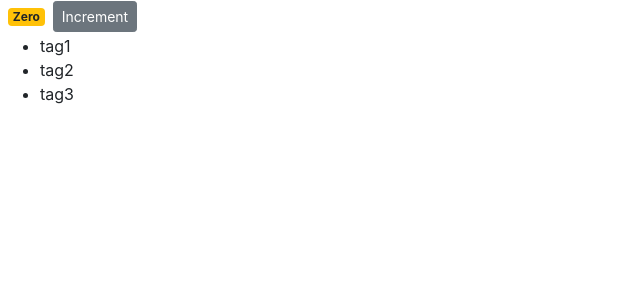
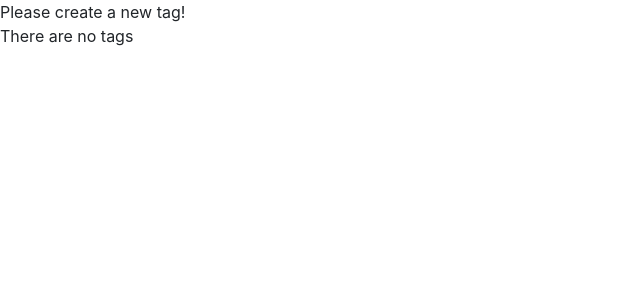
Before and after one commit to dwinurhadia/counter-app, a React (Create React App) app: page / in a window 1280 px wide. Shown: the top 300 px of the page, without its empty margins (0-640 px from the left). Built offline with nearby package versions, Linux system fonts and the light colour scheme.

Commit message:
add state tag with boolean

```diff
--- a/src/components/counter.jsx
+++ b/src/components/counter.jsx
@@ -2,34 +2,26 @@ import React, { Component } from 'react';
 class Counter extends Component {
     state = {
         count: 0,
-        tags: ['tag1','tag2','tag3']
+        tags: []
     };
 
+    renderTags() {
+        if (this.state.tags.length === 0) return <p>There are no tags</p>;
+        return <ul>{ this.state.tags.map(tag => <li key={tag}>{tag}</li>)}</ul> ;
+    }
     style = {
         fontSize : 10,
         fontWeight : "bold"
     };
 
+
     render() {
         return (
             <div>
-                <span className={this.getBadgeClasses()}>{this.formatCount()}</span>
-                <button className="btn btn-secondary btn-sm">Increment</button>
-                <ul>
-                    { this.state.tags.map(tag => <li key={tag}>{tag}</li>)}
-                </ul>
+                {this.state.tags.length === 0 && "Please create a new tag!"}
+                {this.renderTags()}
             </div>
         );
-    }
-    getBadgeClasses() {
-        let classes = "badge m-2 badge-";
-        classes += this.state.count === 0 ? "warning" : "primary";
-        return classes;
-    }
-
-    formatCount(){
-        const { count } = this.state;
-        return this.state.count === 0 ? 'Zero' : this.state.count;
     }
 }
 
```
